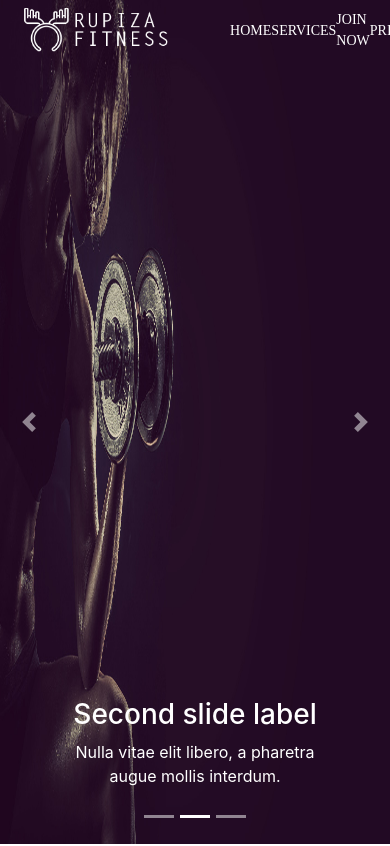
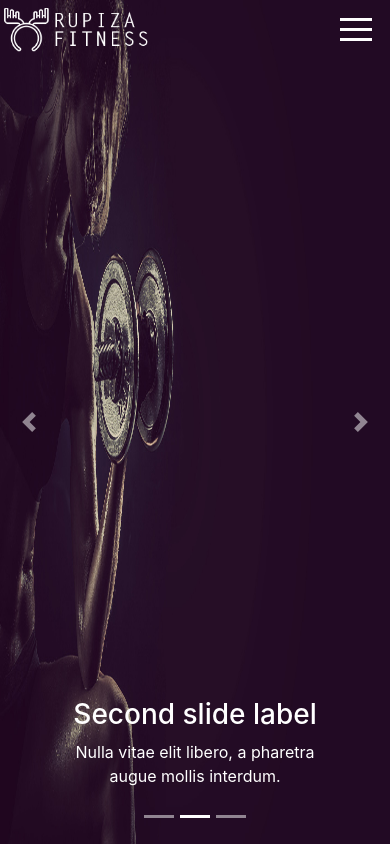
Before and after one commit to abdulmoizshaikh/Gatsby-Fitness-app, a Gatsby site: page / in a window 390 px wide. Shown: the top 846 px of the page. Built offline with nearby package versions, Linux system fonts and the light colour scheme; Gatsby itself is replaced by a stand-in of ours.

Commit message:
transition on navigation menu and responsiveness done with hamburger also

```diff
--- a/package.json
+++ b/package.json
@@ -22,6 +22,7 @@
     "bootstrap": "^4.5.2",
     "gatsby": "^2.24.47",
     "gatsby-cli": "^2.12.94",
+    "hamburger-react": "^2.2.0",
     "react": "^16.12.0",
     "react-bootstrap": "^1.3.0",
     "react-dom": "^16.12.0"
--- a/src/components/header.js
+++ b/src/components/header.js
@@ -1,9 +1,12 @@
-import React from "react"
+import React, { useState } from "react"
 import { Link } from "gatsby"
 import constant from "../config/constant"
 import * as images from "../../assets/images"
+import Hamburger from "hamburger-react"
 
 export default function Header() {
+  const [isOpen, setOpen] = useState(false)
+
   return (
     <nav id="navbar">
       <div className="content">
@@ -17,19 +20,41 @@ export default function Header() {
           </div>
           <ul id="header-list">
             {constant.headerListItem.map(({ to, title }, i) => (
-              <ListItem to={to} title={title} key={i} />
+              <ListItem
+                to={to}
+                title={title}
+                key={i}
+                className="header-listItem"
+              />
             ))}
           </ul>
         </div>
+      </div>
+
+      {/* hamburger  */}
+      <div id="hamburger-wrapper">
+        <Hamburger
+          color="#fff"
+          toggled={isOpen}
+          toggle={setOpen}
+          onToggle={() => {
+            if (!isOpen) {
+              document.getElementById("header-list").style.display = "block"
+              document.getElementById("header-list").style.height = "220px"
+            } else {
+              document.getElementById("header-list").style.height = "0px"
+            }
+          }}
+        />
       </div>
     </nav>
   )
 }
 
-const ListItem = ({ to, title }) => {
+const ListItem = ({ to, title, className }) => {
   return (
-    <Link to={to} id="header-listItem">
-      {title}
+    <Link to={to}>
+      <div className={className}>{title}</div>
     </Link>
   )
 }
--- a/src/config/constant.js
+++ b/src/config/constant.js
@@ -6,6 +6,9 @@ const headerListItem = [
   { to: "#team", title: "Team" },
 ]
 
+const minWidth = 800
+
 export default {
   headerListItem,
+  minWidth,
 }
--- a/src/styles/styles.css
+++ b/src/styles/styles.css
@@ -70,6 +70,12 @@ div#content {
 
 /* header */
 
+/* hamburger */
+
+#hamburger-wrapper {
+  display: none;
+}
+
 ul > a {
   transition: 0.5 all;
 }
@@ -81,12 +87,12 @@ nav#navbar {
   right: 0;
   left: 0;
   z-index: 1030;
-  display: flex;
+  transition: 0.8s ease;
 }
 
 div#inner-nav {
   display: flex;
-  justify-content: space-between;
+  /* justify-content: space-between; */
 }
 
 div#fitness-logo-wrapper {
@@ -103,7 +109,7 @@ img#fitness-logo {
 }
 
 ul#header-list {
-  width: 40%;
+  width: 100%;
   display: flex;
   justify-content: space-evenly;
   list-style: none;
@@ -111,26 +117,50 @@ ul#header-list {
   align-items: center;
   margin-bottom: 0;
   padding-left: 0;
+  overflow: hidden;
+  transition: 0.8ms ease;
+  height: auto;
+  transition-property: height;
+  transition-duration: 0.4s;
+  /* padding: 0px; */
 }
 
-#header-listItem {
+.header-listItem {
   text-decoration: none;
   color: white;
   font-size: 14px;
   font-family: "Raleway-Light";
 }
-#header-listItem:focus {
+.header-listItem:focus {
   text-decoration: underline;
 }
 
-#header-listItem::after {
-  transition: all 0.3s ease-in-out 0s;
+.header-listItem::after {
+  transition: 0.8s ease;
+  /* transition: all 0.3s ease-in-out 0s; */
 }
 
+/* ul#header-min-list {
+  width: 100%;
+  list-style: none;
+  text-transform: uppercase;
+  margin-bottom: 0;
+  padding-left: 0;
+}
+
+#header-min-listItem {
+  text-decoration: none;
+  color: white;
+  font-size: 14px;
+  font-family: "Raleway-Light";
+  padding: 10px;
+  background-color: #333;
+} */
+
 /* home section */
-
+/*
 div#home {
-}
+} */
 
 /* services section */
 
@@ -376,3 +406,42 @@ div#footer {
   background-color: #fff;
   color: #000000;
 }
+
+/* media queries for header */
+@media screen and (max-width: 800px) {
+  #hamburger-wrapper {
+    position: absolute;
+    display: block;
+    top: 0em;
+    right: 0em;
+    margin-right: 10px;
+    margin-top: 5px;
+    float: right;
+  }
+
+  ul#header-list {
+    height: 0px;
+    background-color: #333;
+    /* padding: 10px; */
+  }
+  .content {
+    width: 100%;
+  }
+  #inner-nav {
+    display: block !important;
+  }
+
+  .header-listItem {
+    padding-top: 10px;
+    padding-bottom: 10px;
+    padding-left: 15px;
+    padding-right: 15px;
+  }
+}
+
+@media screen and (min-width: 801px) {
+  #header-list {
+    display: flex !important;
+    /* padding: 0px; */
+  }
+}
```
Also changed, not shown: 1 other file.
